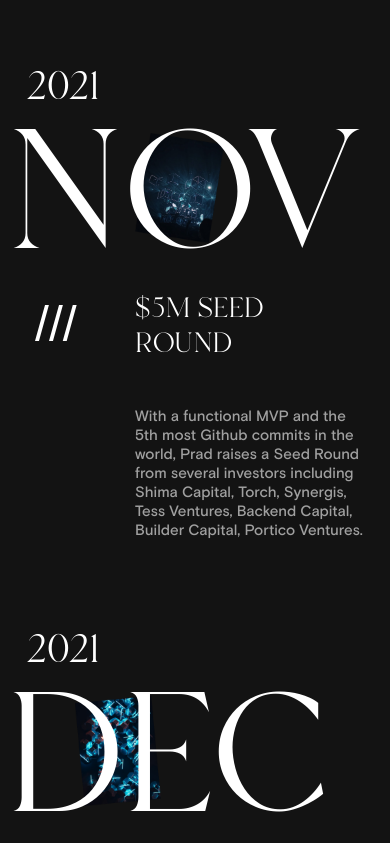
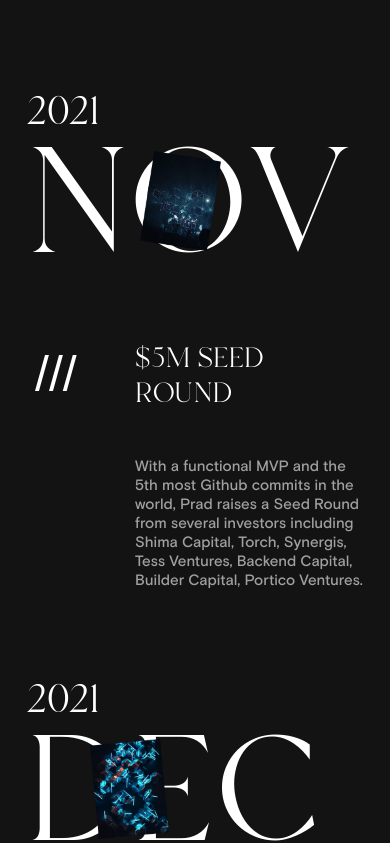
Before and after one commit to NotDaymere/sonr, a React (Create React App) app: page /about in a window 390 px wide. Shown: the part 3865-4708 px from the top of the page. Built offline with nearby package versions, Linux system fonts and the light colour scheme.

Commit message:
Update TimeLine on About

```diff
--- a/src/components/Pages/About/elements/TimeLine/elements/TimeLineItem/TimeLineItem.jsx
+++ b/src/components/Pages/About/elements/TimeLine/elements/TimeLineItem/TimeLineItem.jsx
@@ -13,15 +13,21 @@ function TimeLineItem (props) {
     return (
         <div className={style.TimeLineItem}>
             <div className={style.TimeLineItem_header}>
-                {props.img && <img className={`${style.TimeLineItem_header_img} ${style['TimeLineItem_header_img_' + props.imgClass]}`} src={props.img} alt="" />}
+                {props.img && <img
+                    className={`${style.TimeLineItem_header_img} ${style['TimeLineItem_header_img_' + props.imgClass]}`}
+                    src={props.img}
+                    alt=""
+                />}
                 {props.year && <div className={style.TimeLineItem_header_year}>{props.year}</div>}
                 {props.month && <div
                     className={style.TimeLineItem_header_month}
                 >
-                    {props.month.split().map((item) => (
+                    {console.log(props.month.split(''))}
+                    {props.month.split('').map((item, index) => (
                         <div
+                            className={style.TimeLineItem_header_month_item}
                             data-aos="slide-up"
-                            data-aos-duration="3000"
+                            data-aos-duration={1000 + 500 * index}
                         >{item}</div>
                     ))}
                 </div>}
--- a/src/components/Pages/About/elements/TimeLine/elements/TimeLineItem/TimeLineItem.module.scss
+++ b/src/components/Pages/About/elements/TimeLine/elements/TimeLineItem/TimeLineItem.module.scss
@@ -22,22 +22,23 @@
 .TimeLineItem_header_img {
     position: absolute;
     top: 50%;
-    transform: translateY(-85%);
+    transform: translateY(-55%);
+    z-index: 100;
 
     &_1 {
-        right: 420px;
+        right: 455px;
     }
 
     &_2 {
-        right: 420px;
+        right: 455px;
     }
 
     &_3 {
-        right: 490px;
+        right: 500px;
     }
 
     &_4 {
-        right: 205px;
+        right: 215px;
     }
 
 }
@@ -58,6 +59,12 @@
 }
 
 .TimeLineItem_header_month {
+    display: flex;
+    overflow: hidden;
+    height: 400px;
+}
+
+.TimeLineItem_header_month_item {
     margin-top: -170px;
 
     color: #fff;
@@ -69,7 +76,7 @@
 .TimeLineItem_content {
     position: relative;
     max-width: 390px;
-    margin-top: -100px;
+    margin-top: 100px;
 
     &::before {
         content: '///';
@@ -120,12 +127,16 @@
 
 @media (max-width : 1440px) {
     .TimeLineItem_header_month {
-        margin-top: -140px;
+        height: 300px;
+    }
+
+    .TimeLineItem_header_month_item {
+        margin-top: -150px;
         font-size: 400px;
     }
 
     .TimeLineItem_content {
-        margin-top: -80px;
+        margin-top: 80px;
     }
 
     .TimeLineItem_header_title {
@@ -136,23 +147,19 @@
         height: 260px;
 
         &_1 {
-            right: 330px;
-            transform: translateY(-80%);
+            right: 340px;
         }
 
         &_2 {
-            right: 340px;
-            transform: translateY(-82%);
+            right: 350px;
         }
 
         &_3 {
-            right: 380px;
-            transform: translateY(-77%);
+            right: 390px;
         }
 
         &_4 {
-            right: 160px;
-            transform: translateY(-82%);
+            right: 170px;
         }
     }
 }
@@ -165,12 +172,16 @@
     }
 
     .TimeLineItem_header_month {
+        height: 250px;
+    }
+
+    .TimeLineItem_header_month_item {
         margin-top: -100px;
-        font-size: 300px;
+        font-size: 290px;
     }
 
     .TimeLineItem_content {
-        margin-top: -60px;
+        margin-top: 80px;
     }
 
     .TimeLineItem_header_title {
@@ -179,26 +190,25 @@
     }
 
     .TimeLineItem_header_img {
-        height: 200px;
+        height: 180px;
+
+        transform: translateY(-60%);
 
         &_1 {
-            right: 260px;
-            transform: translateY(-80%);
+            right: 270px;
+
         }
 
         &_2 {
-            right: 250px;
-            transform: translateY(-82%);
+            right: 260px;
         }
 
         &_3 {
-            right: 290px;
-            transform: translateY(-77%);
+            right: 300px;
         }
 
         &_4 {
-            right: 120px;
-            transform: translateY(-80%);
+            right: 130px;
         }
     }
 }
@@ -214,14 +224,22 @@
         flex-wrap: wrap;
     }
 
+    .TimeLineItem_header_year {
+        width: 100%;
+    }
+
     .TimeLineItem_header_month {
+        height: 210px;
+    }
+
+    .TimeLineItem_header_month_item {
         width: 100%;
-        margin: -50px 0 0 -20px;
-        font-size: 250px;
+        margin-top: -50px;
+        font-size: 235px;
     }
 
     .TimeLineItem_content {
-        margin-top: -30px;
+        margin-top: 80px;
         &::before {
             top: 0;
             left: -110px;
@@ -229,6 +247,7 @@
     }
 
     .TimeLineItem_header_title {
+
         margin-top: 20px;
         font-size: 150px;
         padding-bottom: 50px;
@@ -236,7 +255,7 @@
 
     .TimeLineItem_header_img {
         height: 160px;
-        transform: translateY(-50%);
+        transform: translateY(-25%);
 
         &_1 {
             left: 180px;
@@ -251,7 +270,7 @@
         }
 
         &_4 {
-            left: 180px;
+            left: 200px;
         }
     }
 }
@@ -264,16 +283,18 @@
     }
 
     .TimeLineItem_header_month {
+        height: 150px;
+    }
+
+    .TimeLineItem_header_month_item {
         width: 100%;
-        margin: -50px 0 0 -20px;
-        font-size: 170px;
-
-
+        margin-top: -50px;
+        font-size: 150px;
     }
 
     .TimeLineItem_content {
         max-width: 230px;
-        margin-top: -30px;
+        margin-top: 50px;
         &::before {
             top: 0;
             left: -100px;
@@ -291,23 +312,23 @@
     }
 
     .TimeLineItem_header_img {
-        height: 110px;
-        transform: translateY(-50%);
+        height: 100px;
+        transform: translateY(-35%);
 
         &_1 {
-            left: 110px;
+            left: 115px;
         }
 
         &_2 {
-            left: 110px;
+            left: 115px;
         }
 
         &_3 {
-            left: 50px;
+            left: 65px;
         }
 
         &_4 {
-            left: 113px;
+            left: 120px;
         }
     }
 }
@@ -318,16 +339,18 @@
     }
 
     .TimeLineItem_header_month {
+        height: 130px;
+    }
+
+    .TimeLineItem_header_month_item {
         width: 100%;
-        margin: -30px 0 0 -20px;
-        font-size: 130px;
-
-
+        margin-top: -30px;
+        font-size: 125px;
     }
 
     .TimeLineItem_content {
         max-width: 200px;
-        margin-top: 0px;
+        margin-top: 30px;
         &::before {
             top: 0;
             left: -70px;
@@ -344,23 +367,23 @@
     }
 
     .TimeLineItem_header_img {
-        height: 90px;
-        transform: translateY(-50%);
+        height: 80px;
+        transform: translateY(-30%);
 
         &_1 {
-            left: 80px;
+            left: 100px;
         }
 
         &_2 {
-            left: 75px;
+            left: 100px;
         }
 
         &_3 {
-            left: 30px;
+            left: 60px;
         }
 
         &_4 {
-            left: 78px;
+            left: 105px;
         }
     }
 }
```
